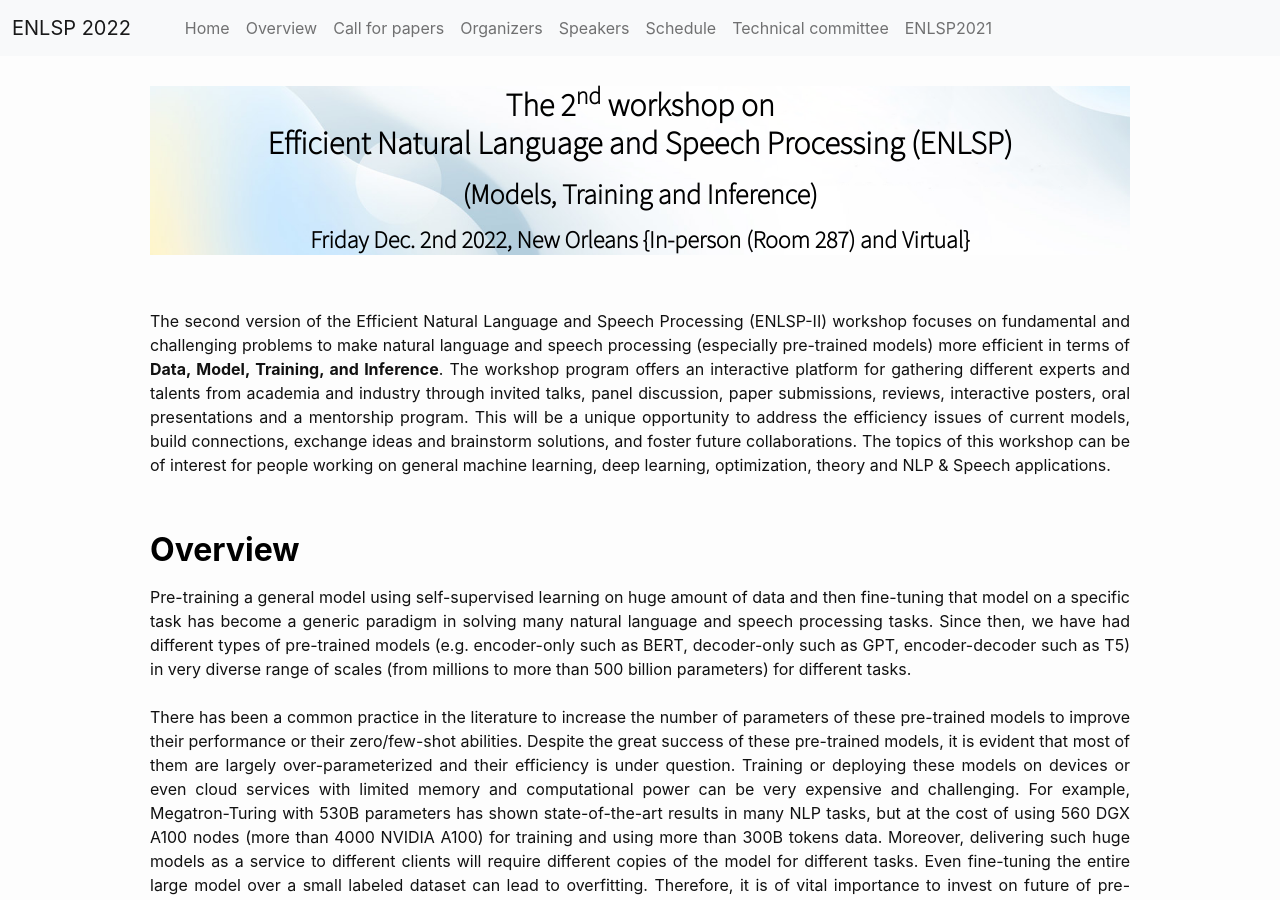
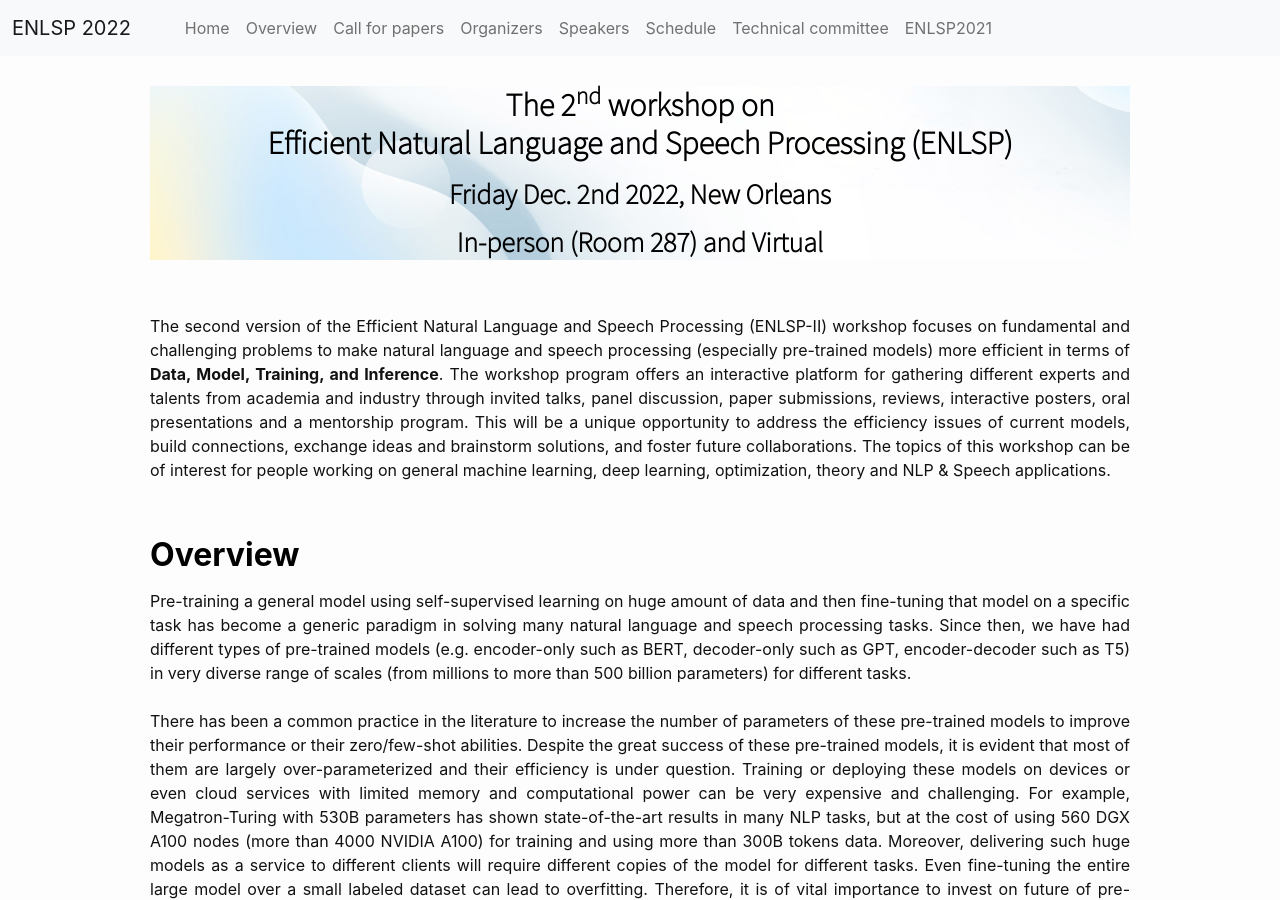
Before and after one commit to neurips2022-enlsp/neurips2022-enlsp.github.io, a Jekyll site: the page built from index.md, in a window 1280 px wide and 900 px high. Built offline with Jekyll 4.4.1, drawn with Linux system fonts in a browser that asks for light colours; nearby versions of some CDN libraries.

Commit message:
Update index.md

```diff
--- a/index.md
+++ b/index.md
@@ -4,14 +4,14 @@
 # between the top bar and the list of recent posts.
 # To change the home page layout, edit the _layouts/home.html file.
 # See: https://jekyllrb.com/docs/themes/#overriding-theme-defaults
-#
+# <h3 class="blackpar_title">(Models, Training and Inference)</h3>
 layout: home
 ---
 <div style="font-family: 'Source Sans Pro', sans-serif; background: url('/images/banner_no_text.png') no-repeat; background-size: cover; user-select: none;">
 	<center>
 		<h2 class="blackpar_title" >The 2<sup>nd</sup> workshop on<br>Efficient Natural Language and Speech Processing (ENLSP)</h2>
-		<h3 class="blackpar_title">(Models, Training and Inference)</h3>
-		<h4 class="blackpar_title">Friday Dec. 2nd 2022, New Orleans {<b>In-person</b> (Room 287) and <b>Virtual</b>}</h4>
+		<h3 class="blackpar_title">Friday Dec. 2nd 2022, New Orleans </h3>
+		<h3 class="blackpar_title"><b>In-person</b> (Room 287) and <b>Virtual</b></h3>
 	</center>
 </div>
 <br>
```
